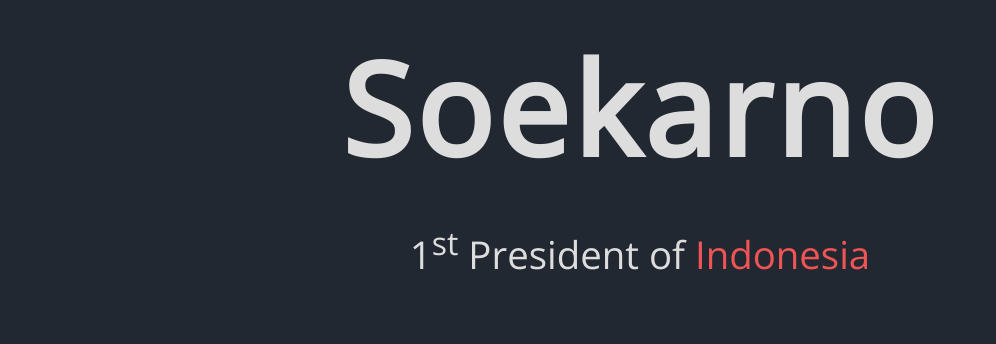
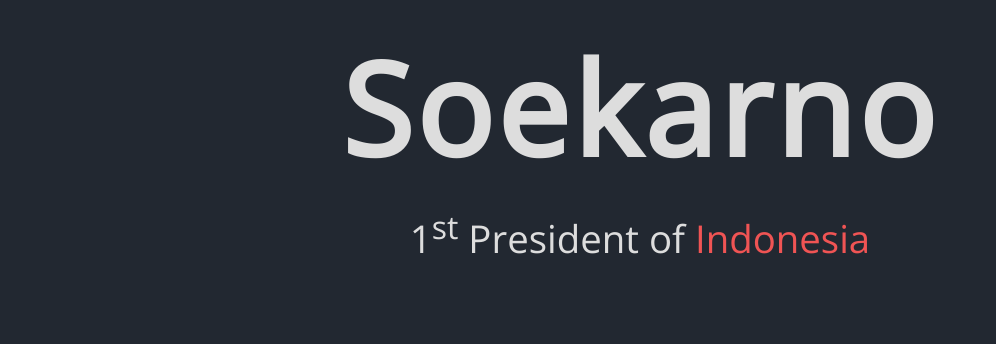
Before and after one commit to moez-rd/soekarno-tribute, a plain HTML site: page index.html in a window 1280 px wide. Shown: the top 344 px of the page, without its empty margins (0-996 px from the left). Drawn offline with nearby package versions, Linux system fonts and the light colour scheme; grey boxes are pictures that could not be loaded.

Commit message:
Update style.css

```diff
--- a/css/style.css
+++ b/css/style.css
@@ -54,7 +54,7 @@ body {
 p {
     text-align: justify;
     font-size: large;
-    line-height: 3;
+    line-height: 2;
 }
 
 h2, h3, h4, h5, h6 {
```
